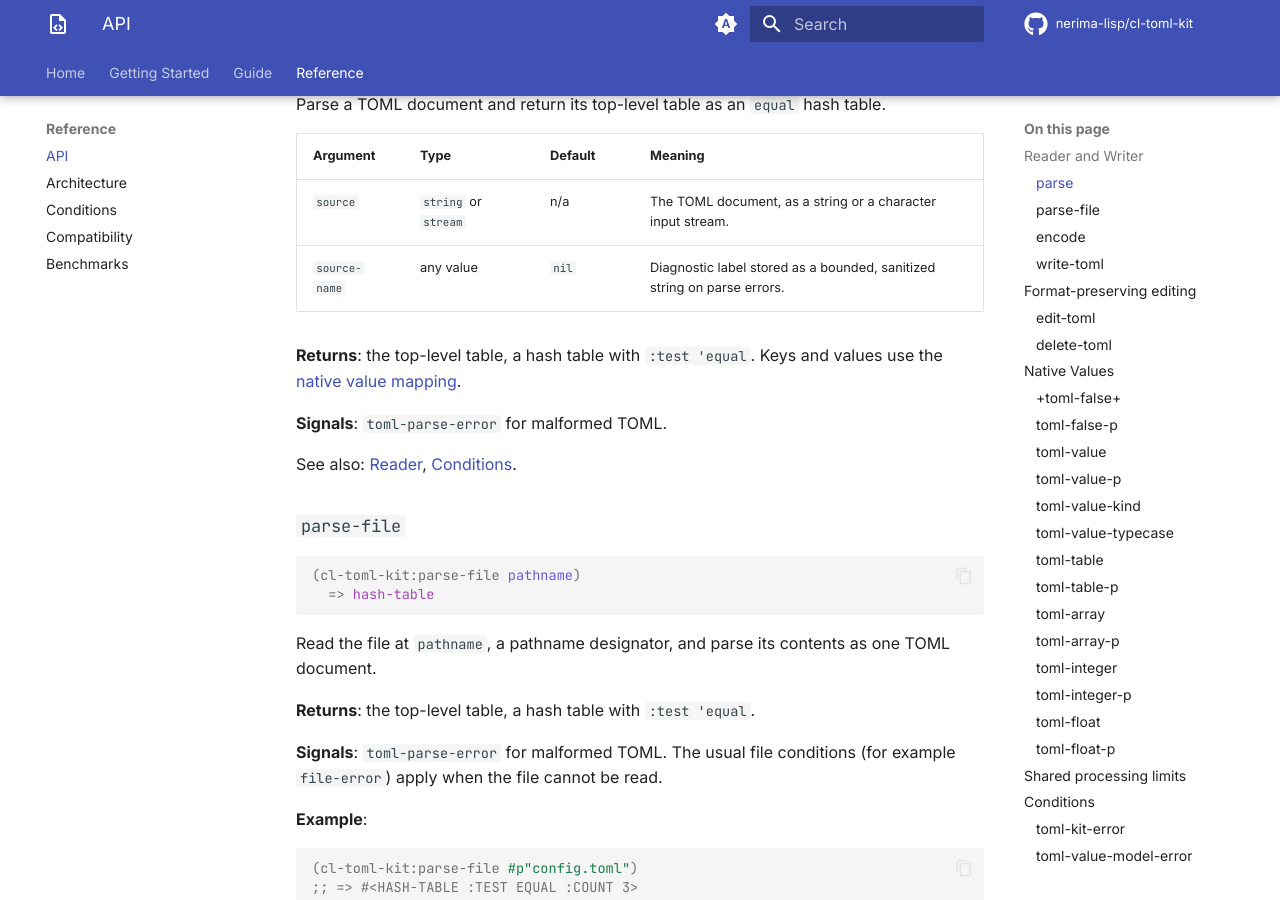
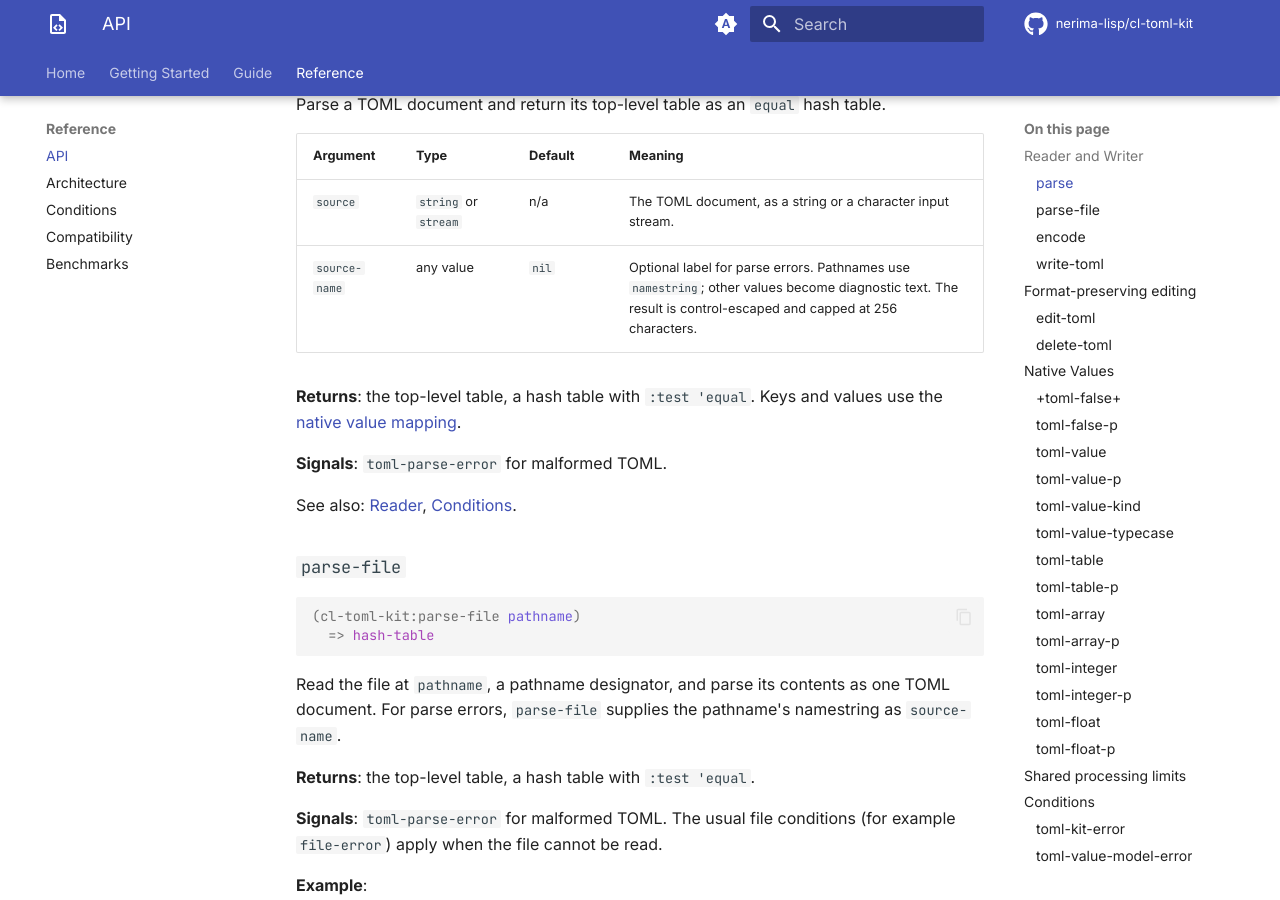
Before and after one commit to nerima-lisp/cl-toml-kit, an MkDocs documentation site: the page built from docs/src/reference/api.md, in a window 1280 px wide and 900 px high, scrolled down 543 px. Built offline with MkDocs 1.6.1 and Material for MkDocs 9.7.7, drawn with Linux system fonts in a browser that asks for light colours; comment, search, counter and statistics services are not loaded; some of the changed text lies outside the part shown.

Commit message:
fix(errors): normalize pathname source names
Convert pathname source labels with namestring before diagnostic escaping and truncation, and document the parse-error source-name contract.

````diff
--- a/docs/src/reference/api.md
+++ b/docs/src/reference/api.md
@@ -25,7 +25,7 @@ table.
 | Argument | Type | Default | Meaning |
 | --- | --- | --- | --- |
 | `source` | `string` or `stream` | n/a | The TOML document, as a string or a character input stream. |
-| `source-name` | any value | `nil` | Diagnostic label stored as a bounded, sanitized string on parse errors. |
+| `source-name` | any value | `nil` | Optional label for parse errors. Pathnames use `namestring`; other values become diagnostic text. The result is control-escaped and capped at 256 characters. |
 
 **Returns**: the top-level table, a hash table with `:test 'equal`. Keys and
 values use the [native value mapping](../guide/data-model.md).
@@ -42,7 +42,8 @@ See also: [Reader](../guide/reader.md), [Conditions](conditions.md#toml-parse-er
 ```
 
 Read the file at `pathname`, a pathname designator, and parse its contents as
-one TOML document.
+one TOML document. For parse errors, `parse-file` supplies the pathname's
+namestring as `source-name`.
 
 **Returns**: the top-level table, a hash table with `:test 'equal`.
 
@@ -419,8 +420,8 @@ See also: [TOML parse error](conditions.md#toml-parse-error).
 
 ### `toml-parse-error-source-name`
 
-Return the bounded, sanitized diagnostic label supplied as `source-name`, or
-`nil` when it was omitted.
+Return `nil` when no source name is supplied. Otherwise, return bounded,
+sanitized diagnostic text derived from `source-name`.
 See also: [TOML parse error](conditions.md#toml-parse-error).
 
 ### `toml-parse-error-position`
````
Also changed, not shown: docs/src/reference/conditions.md (+5 -2 lines), 2 other files.
